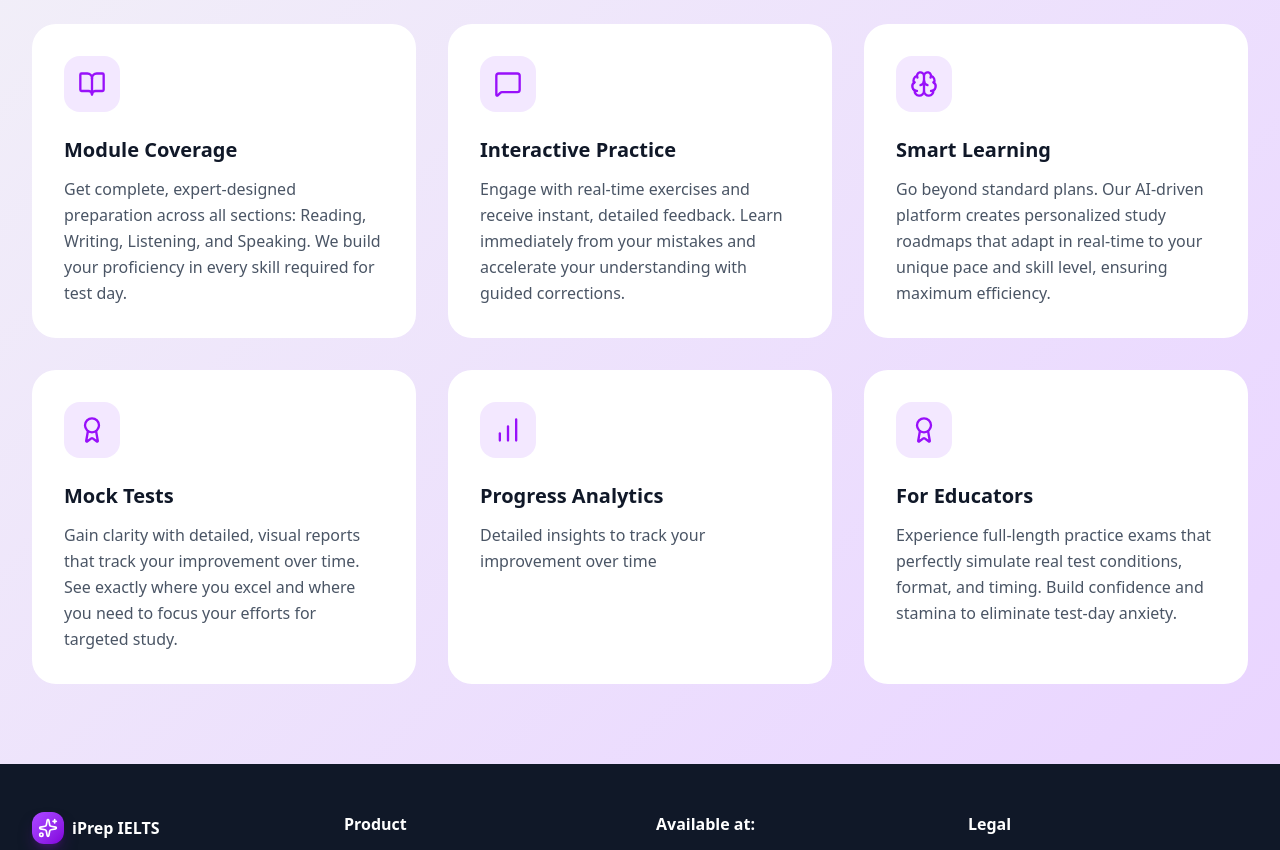
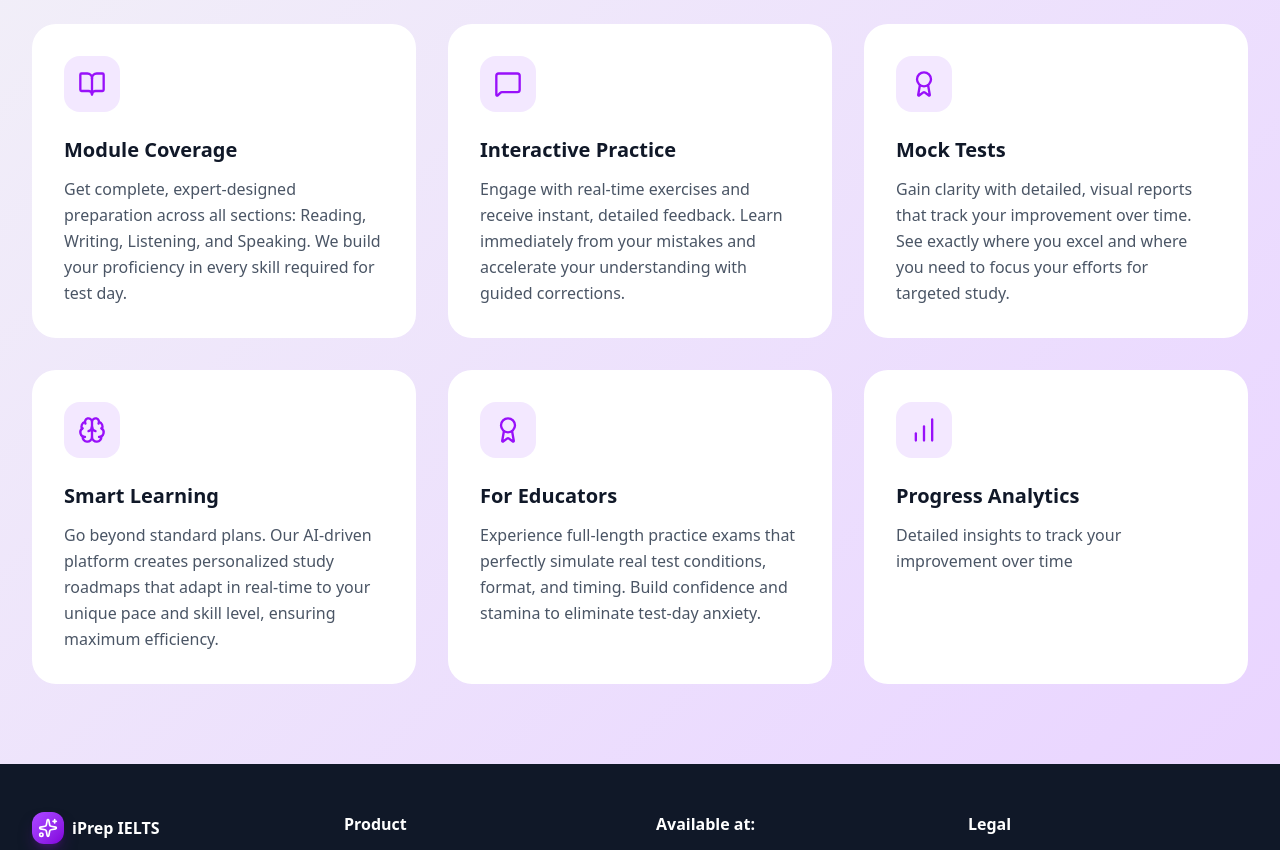
Before and after one commit to DevAbdullahZahid/React_app, a React (Vite) app: page /use-cases in a window 1280 px wide. Shown: the part 460-1310 px from the top of the page. Built offline with nearby package versions, Linux system fonts and the light colour scheme.

Commit message:
Use cases  Edit

```diff
--- a/src/Pages/UseCasesPage.tsx
+++ b/src/Pages/UseCasesPage.tsx
@@ -20,16 +20,21 @@ const UseCasesPage: React.FC = () => {
       title: 'Interactive Practice',
       description: 'Engage with real-time exercises and receive instant, detailed feedback. Learn immediately from your mistakes and accelerate your understanding with guided corrections.'
     },
+     {
+      icon: Award,
+      title: 'Mock Tests',
+      description: 'Gain clarity with detailed, visual reports that track your improvement over time. See exactly where you excel and where you need to focus your efforts for targeted study.'
+    },
     {
       icon: Brain,
       title: 'Smart Learning',
       description: 'Go beyond standard plans. Our AI-driven platform creates personalized study roadmaps that adapt in real-time to your unique pace and skill level, ensuring maximum efficiency.'
     },
 
-    {
+   {
       icon: Award,
-      title: 'Mock Tests',
-      description: 'Gain clarity with detailed, visual reports that track your improvement over time. See exactly where you excel and where you need to focus your efforts for targeted study.'
+      title: 'For Educators',
+      description: 'Experience full-length practice exams that perfectly simulate real test conditions, format, and timing. Build confidence and stamina to eliminate test-day anxiety.'
     },
     {
       icon: BarChart,
@@ -37,11 +42,7 @@ const UseCasesPage: React.FC = () => {
       description: 'Detailed insights to track your improvement over time'
     },
 
-    {
-      icon: Award,
-      title: 'For Educators',
-      description: 'Experience full-length practice exams that perfectly simulate real test conditions, format, and timing. Build confidence and stamina to eliminate test-day anxiety.'
-    },
+
 
   ];
 
```
